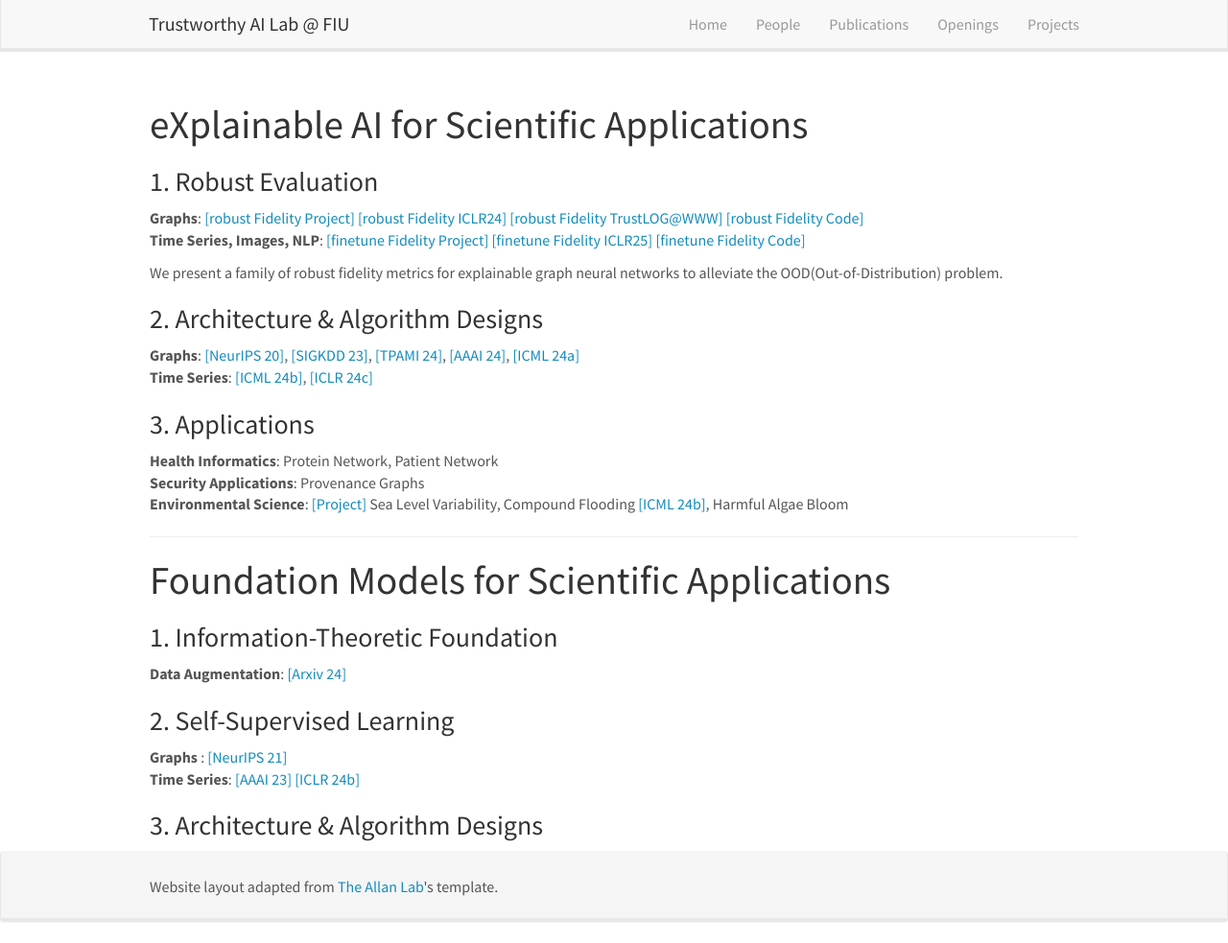
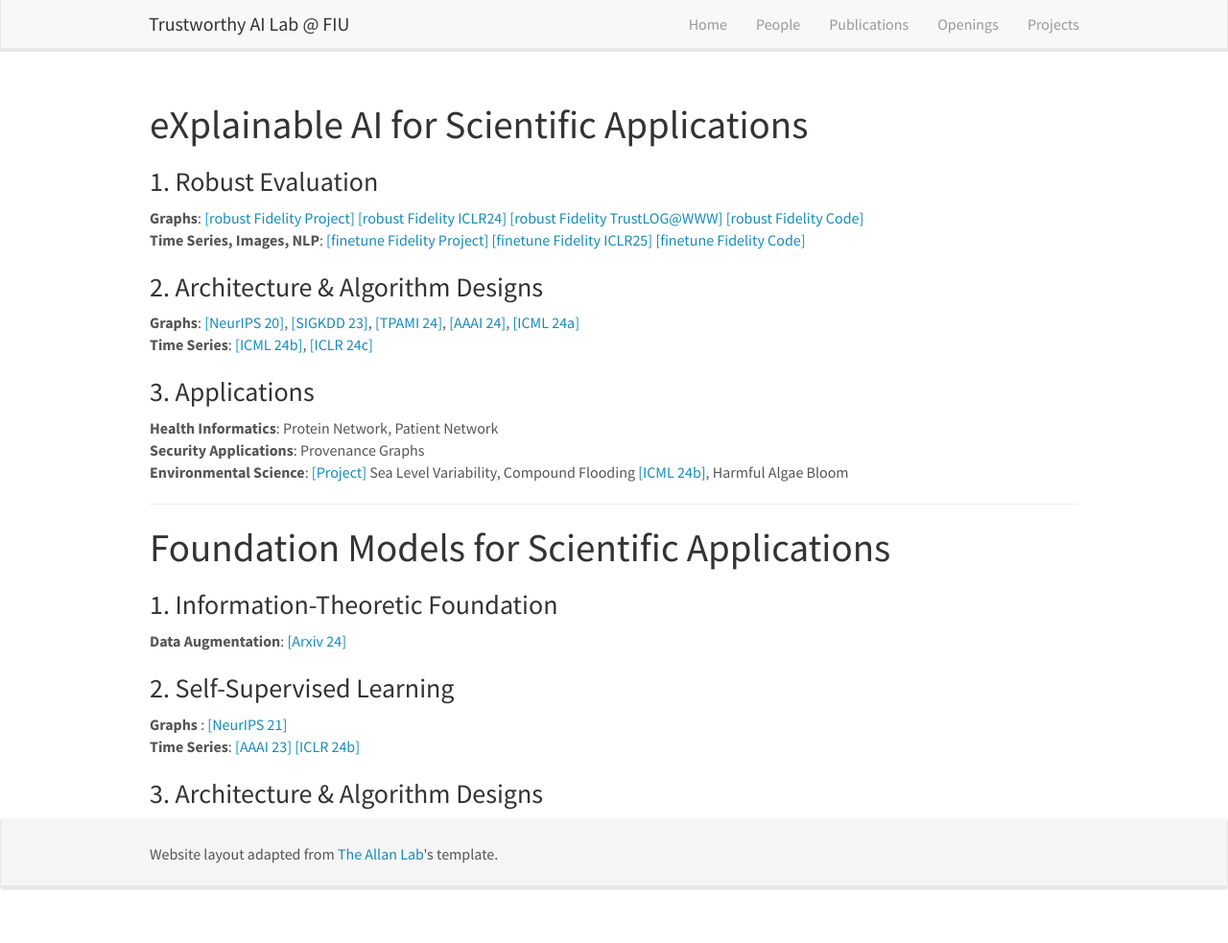
Before and after one commit to trustai4s-lab/trustai4s-lab.github.io, a Jekyll site: the page built from _pages/projects.md, in a window 1280 px wide and 983 px high. Shown: the whole window at 96% size. Built offline with Jekyll 4.4.1, drawn with Linux system fonts in a browser that asks for light colours; nearby versions of some CDN libraries.

Commit message:
Update projects.md

```diff
--- a/_pages/projects.md
+++ b/_pages/projects.md
@@ -10,7 +10,7 @@ permalink: /projects
 <b>Graphs</b>: [[robust Fidelity Project]](https://trustai4s-lab.github.io/fidelity.html) [[robust Fidelity ICLR24]](https://openreview.net/pdf?id=up6hr4hIQH) [[robust Fidelity TrustLOG@WWW]](https://trustai4s-lab.github.io/papers/TheWebConf24-robust%20fidelity.pdf) [[robust Fidelity Code]](https://github.com/AslanDing/Fidelity)
 <b>Time Series, Images, NLP</b>: [[finetune Fidelity Project]](https://trustai4s-lab.github.io/ffidelity.html) [[finetune Fidelity ICLR25]](https://openreview.net/pdf?id=X0r4BN50Dv) [[finetune Fidelity Code]](https://github.com/AslanDing/Finetune-Fidelity)
 
-We present a family of robust fidelity metrics for explainable graph neural networks to  alleviate the OOD(Out-of-Distribution) problem.
+<!-- We present a family of robust fidelity metrics for explainable graph neural networks to  alleviate the OOD(Out-of-Distribution) problem. -->
 
 ### 2. Architecture & Algorithm Designs
 <b>Graphs</b>: [[NeurIPS 20]](https://arxiv.org/abs/2011.04573), [[SIGKDD 23]](https://arxiv.org/abs/2307.07832), [[TPAMI 24]](https://ieeexplore.ieee.org/abstract/document/10423141), [[AAAI 24]](https://arxiv.org/abs/2312.05596), [[ICML 24a]](https://arxiv.org/abs/2402.02036)
```
